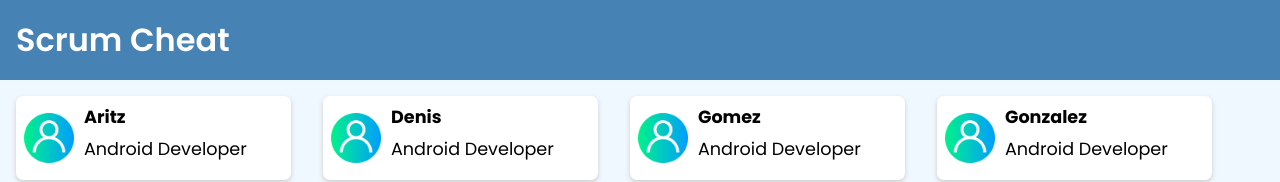
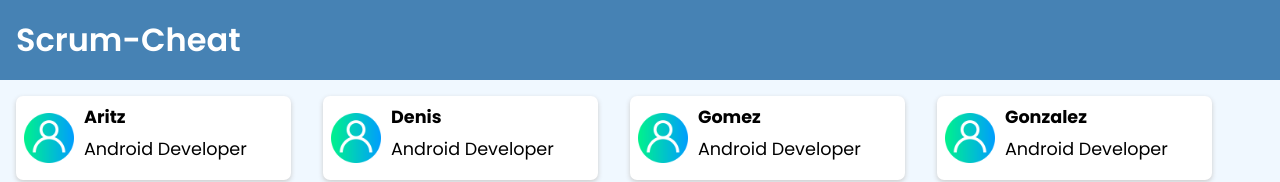
Before and after one commit to JaviAlbe/scrumcheat.github.io, a React (Create React App) app: page / in a window 1280 px wide. Shown: the top 182 px of the page. Built offline with nearby package versions, Linux system fonts and the light colour scheme; no server answers.

Commit message:
Change of hyphon for github pages test

```diff
--- a/src/components/header/Header.js
+++ b/src/components/header/Header.js
@@ -4,7 +4,7 @@ import "./header.css"
 function Header() {
     return (
         <header>
-            <h1>Scrum Cheat</h1>
+            <h1>Scrum-Cheat</h1>
         </header>
     )
 }
```
